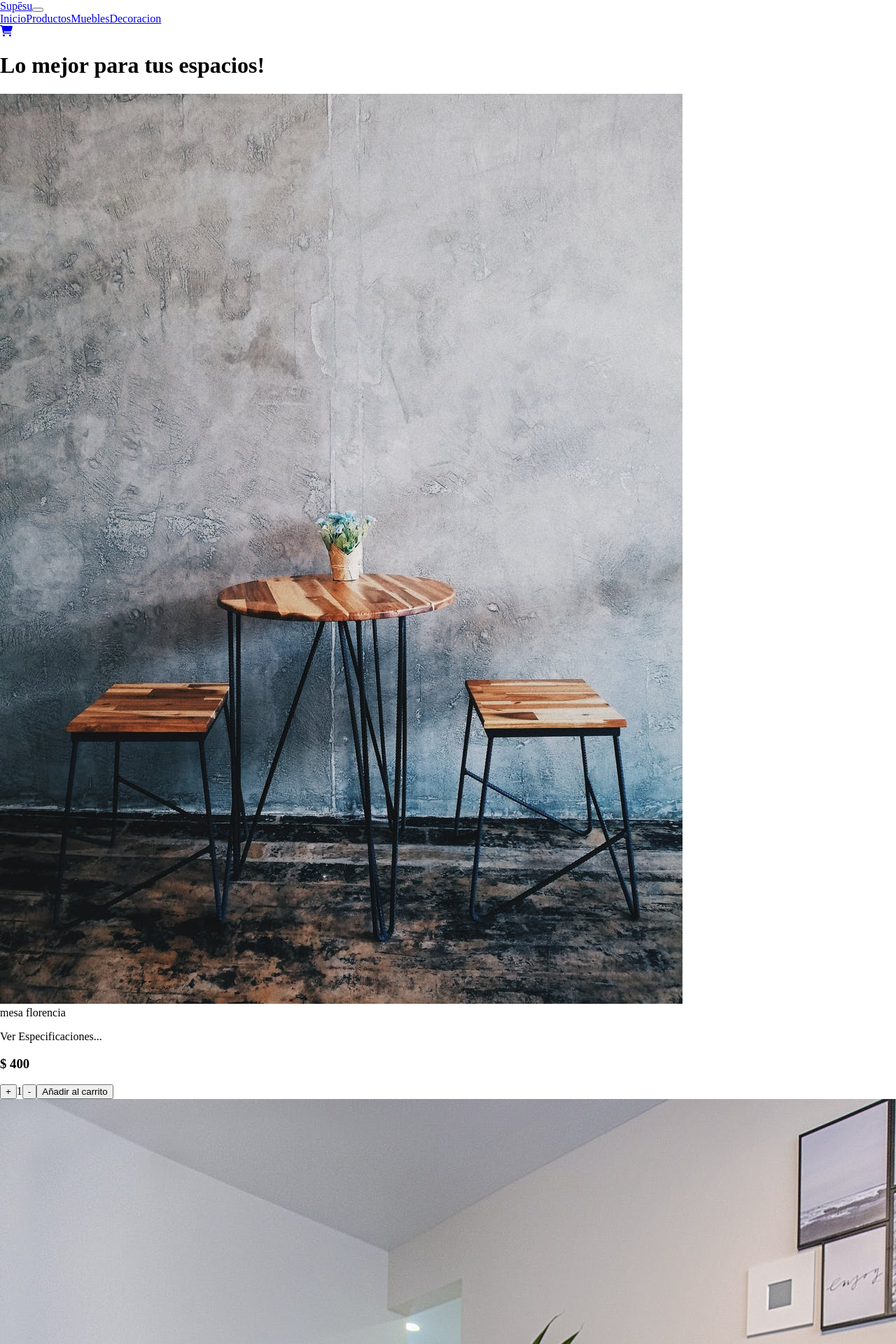
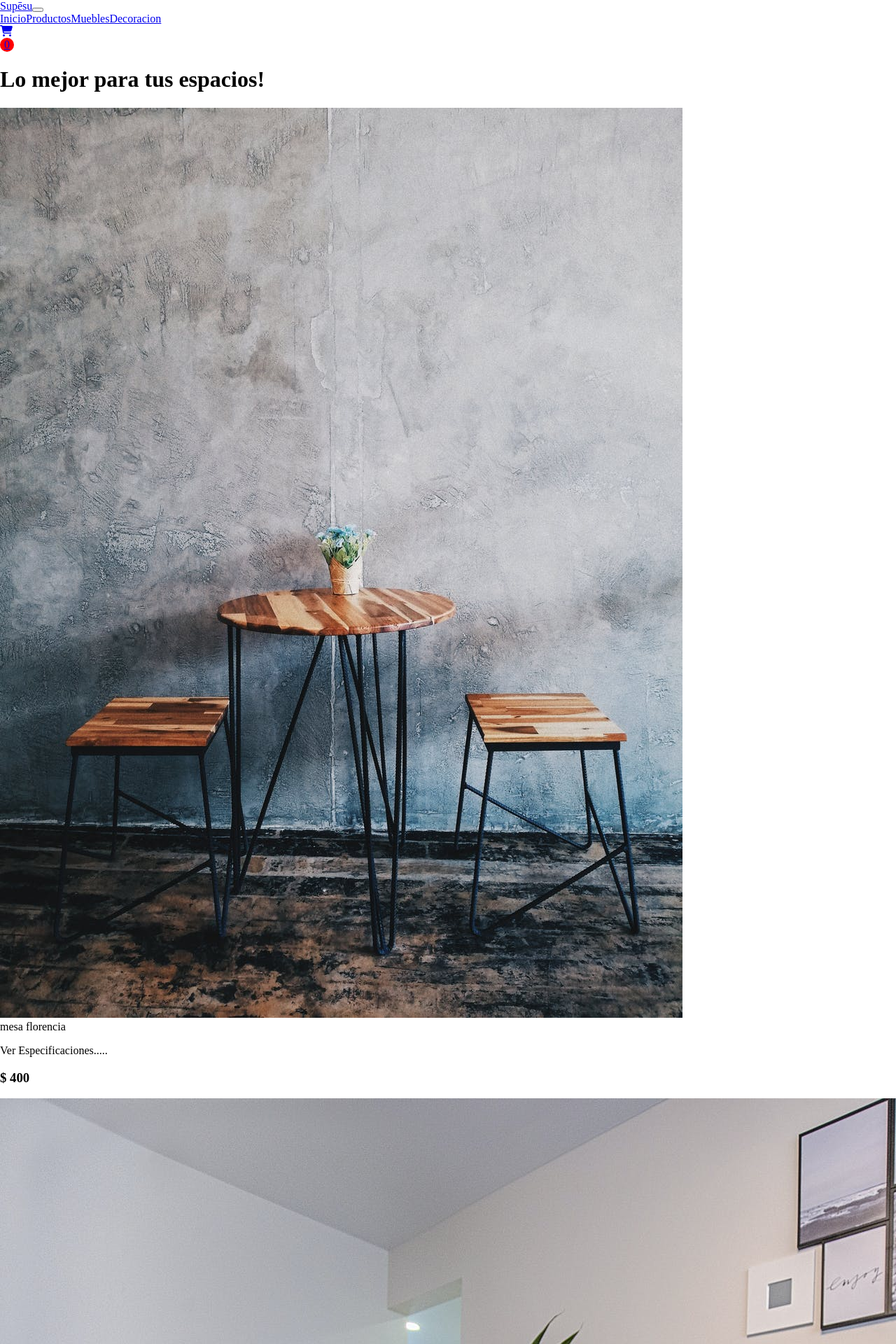
Before and after one commit to Andrezgrondona/supesu, a React (Create React App) app: page / in a window 1280 px wide. Shown: the top 1920 px of the page at 70% size. Built offline with nearby package versions, Linux system fonts and the light colour scheme.

Commit message:
context, logica addToCard

```diff
--- a/src/components/AddButton/AddButton.js
+++ b/src/components/AddButton/AddButton.js
@@ -1,41 +1,35 @@
 import React from "react"
-export default function AddButton (){
-    const [count, setCount] = React.useState(1)
-    const stock = 5
 
-    const onAdd = () => {
-        if(count<stock){
-        setCount(count +1)
-     }
-    }
-
-    const handleRest = () => {
-        if (count > 0){
-            setCount (count -1)
-        }
-    }
-
-    const StockButton = ({handleOnclick, text})=>{
-        return(
-         <button className="stock-button" onClick={handleOnclick}>{text} </button>)
-        }
-
-        const AddButton = () => {
-            return (
-                <button className="add-button">
-                    Añadir al carrrito
-                </button>
-            )
-        }
+import { Button } from "react-bootstrap"
 
 
-    return(
-        <div className="add-button-container">
-            <StockButton text="+" handleOnclick={onAdd}/>
-            <span className="add-button-count">{count}</span>
-            <StockButton text="-" handleOnclick={handleRest}/>
-            <StockButton text="Añadir al carrito" handleOnclick={AddButton}/>
-        </div>
-    )
+export default function AddButton({count, setCount, stock, onSubmit}) {
+  const onAdd = () => {
+    if(count < stock) {
+      setCount(count + 1)
+    }
+  }
 
+  const onDecrease = () => {
+    if(count > 1) {
+      setCount(count - 1)
+    }
+  }
+
+  const StockButton = ({ handleOnClick, text }) => {
+    return <Button className="stock-button" onClick={() => handleOnClick()}>{text}</Button>;
+  };
+
+  const AddButton = ({handleOnSubmit}) => {
+    return <Button className="btn add-button" onClick={() => handleOnSubmit()}>Añadir al carrito</Button>;
+  };
+
+  return (
+    <div className="add-button-container">
+      <StockButton text="-" handleOnClick={onDecrease}/>
+      <span className="add-button-count">{count}</span>
+      <StockButton text="+" handleOnClick={onAdd}/>
+      <AddButton handleOnSubmit={onSubmit} />
+    </div>
+  );
 }
--- a/src/components/Carticon/Carticon.js
+++ b/src/components/Carticon/Carticon.js
@@ -1,20 +1,22 @@
+
+import React from "react"
+import { FontAwesomeIcon } from "@fortawesome/react-fontawesome";
+import { faCartShopping } from "@fortawesome/free-solid-svg-icons";
+import { Link } from "react-router-dom";
+import { CartContext } from "../../context/CartContext";
 
 
-import { FontAwesomeIcon } from "@fortawesome/react-fontawesome"
-import {  faShoppingCart } from '@fortawesome/free-solid-svg-icons'
-import { Link } from "react-router-dom"
 
-
-export default function CartIcon(){
-
-    const cartSize = {
-        width: "50px"
-    }
-    return(
-        <div className="cardWidget">
-            <Link to="/cart">
-                <FontAwesomeIcon icon={faShoppingCart} />
-            </Link>
-        </div>
-    )
+export default function CartWidget() {
+  const { cart } = React.useContext(CartContext);
+  return (
+    <div className="CartWidget">
+      <Link to="/cart">
+        <FontAwesomeIcon icon={faCartShopping} />
+        <span className="badge">
+          {cart.length}
+        </span>
+      </Link>
+    </div>
+  );
 }
--- a/src/components/Item/Item.js
+++ b/src/components/Item/Item.js
@@ -1,4 +1,3 @@
-
 
 import {Link, useNavigate} from "react-router-dom"
 import { Card, Button } from "react-bootstrap";
@@ -11,10 +10,9 @@ export default function Item({ item }) {
         <Card.Body>
           <Card.Title>{item.title}</Card.Title>
           <Card.Text>
-           Ver Especificaciones...
+            Ver Especificaciones.....
           </Card.Text>
           <h3>$ {item.price}</h3>
-          <AddButton />
         </Card.Body>
       </Card>
   );
--- a/src/components/ItemCount/ItemCount.js
+++ b/src/components/ItemCount/ItemCount.js
@@ -6,8 +6,6 @@ const ItemCount =({stock}) => {
         if(counter < stock){
             setCounter(counter +1)
         }
-
-
     }
 
     const restar =() => {
--- a/src/components/ItemDetail/ItemDetail.js
+++ b/src/components/ItemDetail/ItemDetail.js
@@ -1,18 +1,38 @@
+import React from "react"
 import {Container, Row, Col, Card} from "react-bootstrap"
 import AddButton from "../AddButton/AddButton";
+import { CartContext } from "../../context/CartContext";
 export default function ItemDetail ({item}) {
+ /* --------------------- Definimos variables del context -------------------- */
+  const { addToCart, isInCart } = React.useContext(CartContext);
+ /* --------------------- Definimos variables del context -------------------- */
+
+
+
+  const [count, setCount] = React.useState(1)
+
+
   return (
-    <Card>
+    <Card className="item-detail">
       <Card.Img variant="top" src={item.image} />
       <Card.Body>
         <Card.Title>{item.title}</Card.Title>
         <Card.Text>
-          {item.detail}
+          Some quick example text to build on the card title and make up the
+          bulk of the card's content.
         </Card.Text>
         <h3>$ {item.price}</h3>
-        <AddButton />
+        {isInCart(item.id) ? (
+          <button>Ir al carrito</button>
+        ) : (
+          <AddButton
+            onSubmit={() => addToCart(item, count)}
+            count={count}
+            setCount={setCount}
+            stock={item.stock}
+          />
+        )}
       </Card.Body>
     </Card>
-
   );
 }
--- a/src/components/ItemDetailContainer/ItemDetailContainer.js
+++ b/src/components/ItemDetailContainer/ItemDetailContainer.js
@@ -1,4 +1,4 @@
-import ItemList from "../ItemList/ItemList";
+
 import {Container, Row, Col} from "react-bootstrap"
 import React from "react";
 import { Article } from "../../data/Productos";
--- a/src/components/ItemListContainer/ItemListContainer.js
+++ b/src/components/ItemListContainer/ItemListContainer.js
@@ -1,3 +1,4 @@
+
 import ItemList from "../ItemList/ItemList";
 import {Container, Row, Col} from "react-bootstrap"
 import React from "react";
--- /dev/null
+++ b/src/context/CartContext.js
@@ -0,0 +1,80 @@
+import React from "react"
+
+const CartContext = React.createContext();
+const {Provider} = CartContext
+
+const CartProvider = ({children}) => {
+  const [cart, setCart] = React.useState([])
+
+  /* --------------------------------- Agregar -------------------------------- */
+
+  const addToCart = (item, count) => {
+    if(isInCart(item.id)) {
+      const newCart = cart.map(cartItem => {
+        if(cartItem.id === item.id) {
+          cartItem.quantity++
+        }
+        return cartItem
+      })
+      setCart(newCart)
+    }
+    else {
+      setCart([...cart, {...item, quantity: +count}])
+    }
+  }
+
+   /* --------------------------------- Remover -------------------------------- */
+
+                /* ------------- SACAR TODOS LOS ITEMS ----------- */
+   const removeFromCart = (id) => {
+    const newCart = cart.filter((carItem) => carItem.id !== id);
+    setCart(newCart)
+  }
+                /* ------------- SACAR TODOS LOS ITEMS ----------- */
+
+                /* ------------- SACAR ITEM POR ITEM ----------- */
+    /* const removeFromCart = (item, count) => {
+      if(isInCart(item.id)) {
+        const newCart = cart.map(cartItem => {
+          if(cartItem.id === item.id) {
+            cartItem.quantity--
+          }
+          return cartItem
+        })
+        setCart(newCart)
+      }
+      else {
+        setCart([...cart, {...item, quantity: -count}])
+      }
+    } */
+
+                 /* ------------- SACAR ITEM POR ITEM ----------- */
+
+
+
+
+
+
+
+  /* --------------------------------- Borrar --------------------------------- */
+  const deleteAll = () => {
+    setCart([])
+  }
+  /* ------------------------------ En el carrito ----------------------------- */
+  const isInCart = (id) => {
+    return cart.find(item => item.id === id)
+  }
+
+
+  return (
+    <Provider value={{
+      addToCart,
+      removeFromCart,
+      deleteAll,
+      isInCart,
+      cart,
+    }}>{children}</Provider>
+  )
+}
+
+export {CartContext, CartProvider}
--- a/src/data/Productos.js
+++ b/src/data/Productos.js
@@ -5,7 +5,7 @@ export const Article =[
         title:"mesa florencia",
         stock: 5,
         price:400,
-        image:"img/mesa.jpeg",
+        image:"../../img/mesa.jpeg",
         detail:"La mesa comedor Florencia fue pensada para agregarle exclusividad a los espacios donde esté ubicada. Su diseño moderno y minimalista, fabricado con una estructura resistente, creará armonía al combinar piezas de diferentes tendencias",
         category_id: 1,
     },
@@ -14,7 +14,7 @@ export const Article =[
         title:"mesa Hanna",
         stock: 5,
         price:570,
-        image:"img/mesa1.jpeg",
+        image:"../../img/mesa1.jpeg",
         detail:"La mesa  Hanna con su sofisticado y clásico diseño, revela un estilo esbelto inspirado en la elegancia. Cuenta con una estructura firme, con soportes metálicos, que crean exclusivos ambientes en tus espacios.",
         category_id: 1,
     },
@@ -23,7 +23,7 @@ export const Article =[
         title:"Mesa Bilaki ",
         stock: 5,
         price:250,
-        image:"img/mesa3.jpeg",
+        image:"../../img/mesa3.jpeg",
         detail:"Este sofisticado y moderno diseño, destacando por la solidez y estabilidad de su estructura hará de tu sala un lugar elegante y único.",
         category_id: 1,
     },
@@ -32,7 +32,7 @@ export const Article =[
         title:"Mesa Bento ",
         stock: 5,
         price:1500,
-        image:"img/mesa4.jpeg",
+        image:"../../img/mesa4.jpeg",
         detail:"Este exclusivo y moderno diseño Bento, cuenta con una geometría sólida, atravesada por una ranuras de líneas paralelas inspiradas en la corteza de los árboles,",
         category_id: 1,
     },
@@ -46,7 +46,7 @@ export const Article =[
         title:"lampara",
         stock: 10,
         price:500,
-        image:"img/lampara.jpeg",
+        image:"../../img/lampara.jpeg",
         detail:"Lampara moderna en metal negro con luz de 800 wts blanco,",
         category_id: 2,
     },
@@ -55,7 +55,7 @@ export const Article =[
         title:"reloj",
         stock: 20,
         price:450,
-        image:"img/reloj.jpeg",
+        image:"../../img/reloj.jpeg",
         detail:"Reloj moderno mapamundi en colores",
         category_id: 2,
     },
@@ -64,7 +64,7 @@ export const Article =[
         title:"Maceta",
         stock: 12,
         price:50,
-        image:"img/maceta.jpeg",
+        image:"../../img/maceta.jpeg",
         detail:"ceramica artesanal, decorada a mano ",
         category_id: 2,
     },
--- a/src/styles/styles.css
+++ b/src/styles/styles.css
@@ -58,3 +58,17 @@
     align-items:center;
     align-content:center;
 }
+
+.badge{
+    width: 20px;
+    height: 20px;
+    display: flex;
+    flex-wrap: wrap;
+    justify-content: center;
+    align-content: center;
+    align-items: center;
+    background-color: red;
+    border-radius: 10px;
+}
+
+/* ----------------------------- imagen detalle ----------------------------- */
--- a/src/views/Cart/Cart.js
+++ b/src/views/Cart/Cart.js
@@ -6,7 +6,7 @@ function Cart() {
 
     <div>
         <NavbarBoostrap/>
-        Cart
+        productos en el carrito
         </div>
   )
 }
```
Also changed, not shown: src/App.js (+6 -1 lines).
